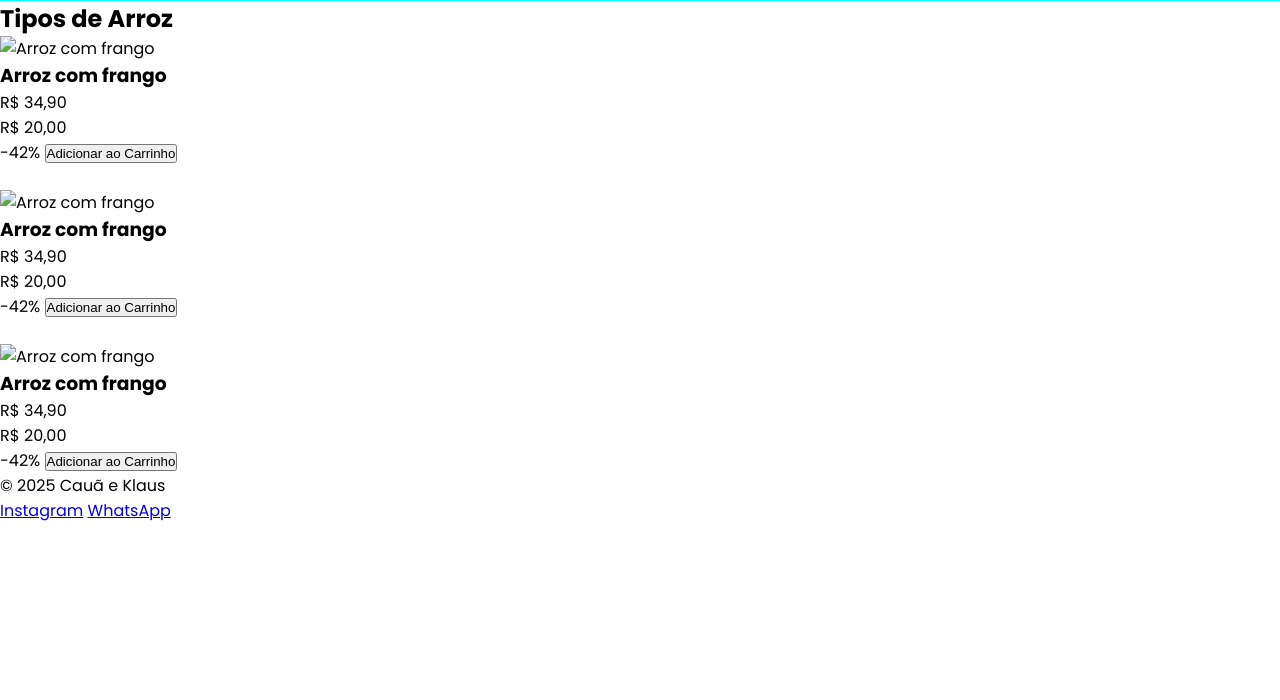
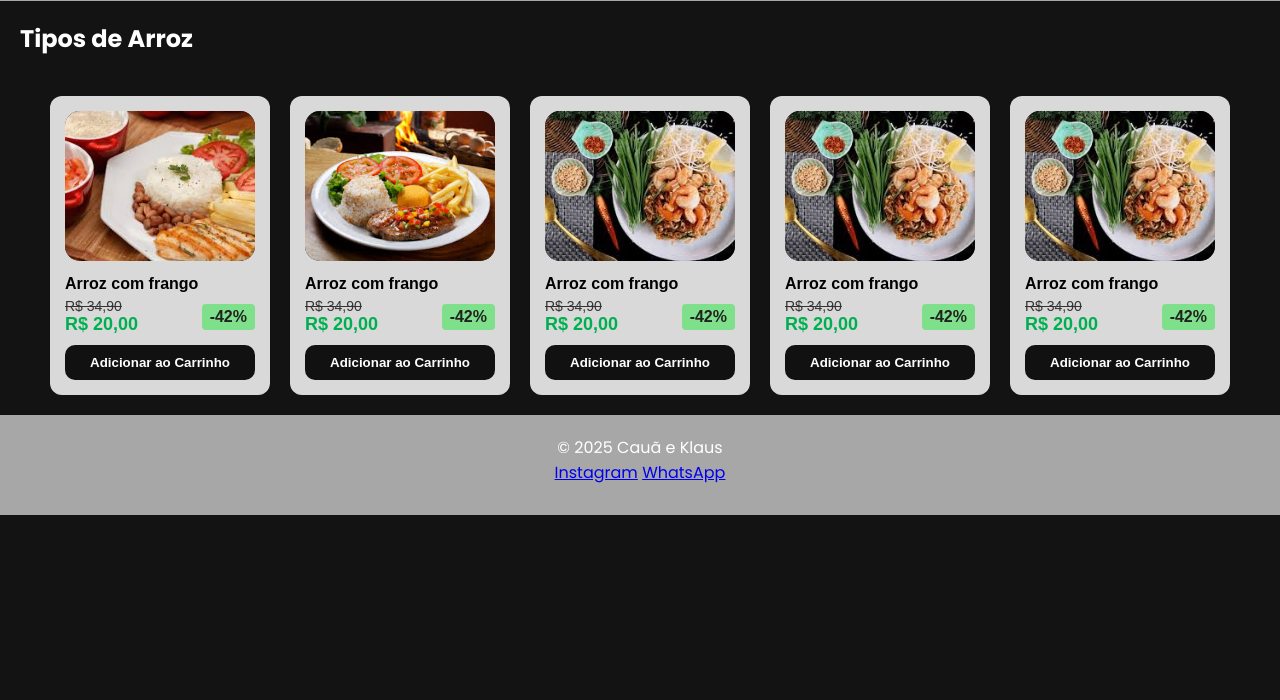
Before and after one commit to cauabrenno/MenuGo, a plain HTML site: page index.html in a window 1280 px wide. Shown: the part 100-800 px from the top of the page. Drawn offline with Linux system fonts and the light colour scheme.

Commit message:
Att CSS e Html

```diff
--- a/css/style.css
+++ b/css/style.css
@@ -2,6 +2,13 @@
 
 body{
     font-family: "Poppins", sans-serif;
+    background-color: rgb(19, 19, 19);
+  }
+
+h2 {
+  margin: 20px;
+  color: #fff;
+
 }
 
 * {
@@ -11,7 +18,7 @@ body{
 }
 
 header {
-  background-color: aqua;
+  background-color: #a7a7a7;
   display: flex;                 /* coloca tudo em linha */
   justify-content: space-between; /* espaço entre os itens */
   align-items: center;           /* centraliza na vertical */
@@ -39,7 +46,93 @@ header nav ul {
   gap: 10px;
 }
 
-header .carrinho button {
-  padding: 5px 10px;
+/* Container dos produtos */
+.produtos {
+  display: flex;
+  flex-direction: row; /* garante que fique em linha */
+  gap: 20px;          /* espaço entre os cards */
+  justify-content: center; /* centraliza na tela */
+  flex-wrap: wrap;    /* quebra linha se a tela for pequena */
+  padding: 20px;
+}
+
+/* Card do produto */
+.produto {
+  background: #d9d9d9; /* cinza claro */
+  border-radius: 12px;
+  padding: 15px;
+  width: 220px;
+  text-align: left;
+  font-family: Arial, sans-serif;
+  position: relative;
+}
+
+/* Imagem do produto */
+.produto img {
+  width: 100%;
+  height: 150px;
+  object-fit: cover;
+  border-radius: 15px;
+  background: #222; /* placeholder caso a img não carregue */
+}
+
+/* Nome do produto */
+.produto h3 {
+  font-size: 16px;
+  margin: 10px 0 5px 0;
+  font-weight: bold;
+}
+
+/* Preço antigo */
+.preco-antigo {
+  text-decoration: line-through;
+  color: #333;
+  margin: 0;
+  font-size: 14px;
+}
+
+/* Preço novo */
+.preco-novo {
+  color: #00b050; /* verde */
+  font-weight: bold;
+  margin: 0;
+  font-size: 18px;
+}
+
+/* Selo de desconto */
+.desconto {
+  background: #7fe08b;
+  color: #222;
+  padding: 4px 8px;
+  border-radius: 4px;
+  font-weight: bold;
+  position: absolute;
+  right: 15px;
+  bottom: 65px;
+}
+
+/* Botão */
+.produto button {
+  background: #111;
+  color: #fff;
+  border: none;
+  border-radius: 10px;
+  padding: 10px;
+  width: 100%;
+  font-weight: bold;
+  margin-top: 10px;
   cursor: pointer;
+  transition: 0.2s;
 }
+
+.produto button:hover {
+  background: #333;
+}
+
+.final{
+  color: #fff;
+  background-color: #a7a7a7;
+  height: 100px;
+  padding: 20px;
+  text-align: center;
+}
--- a/index.html
+++ b/index.html
@@ -50,59 +50,65 @@
 
     <main>
 
+<main>
   <section>
 
     <h2>Tipos de Arroz</h2>
 
     <div class="produtos">
+
       <article class="produto">
-                    <img src="arroz.png" alt="Arroz com frango">
+        <img src="imgs/prato1.jpg" alt="Arroz com frango">
         <h3>Arroz com frango</h3>
         <p class="preco-antigo">R$ 34,90</p>
         <p class="preco-novo">R$ 20,00</p>
         <span class="desconto">-42%</span>
         <button>Adicionar ao Carrinho</button>
       </article>
-            </div>
 
-        </section>
-
-        <br>
-
-        <section>
-
-            <div class="produtos">
       <article class="produto">
-                    <img src="arroz.png" alt="Arroz com frango">
+        <img src="imgs/prato2.jpg" alt="Arroz com frango">
         <h3>Arroz com frango</h3>
         <p class="preco-antigo">R$ 34,90</p>
         <p class="preco-novo">R$ 20,00</p>
         <span class="desconto">-42%</span>
         <button>Adicionar ao Carrinho</button>
       </article>
-            </div>
 
-        </section>
-
-                <br>
-
-        <section>
-
-            <div class="produtos">
       <article class="produto">
-                    <img src="arroz.png" alt="Arroz com frango">
+        <img src="imgs/rpato3.jpg" alt="Arroz com frango">
         <h3>Arroz com frango</h3>
         <p class="preco-antigo">R$ 34,90</p>
         <p class="preco-novo">R$ 20,00</p>
         <span class="desconto">-42%</span>
         <button>Adicionar ao Carrinho</button>
       </article>
+
+            <article class="produto">
+        <img src="imgs/rpato3.jpg" alt="Arroz com frango">
+        <h3>Arroz com frango</h3>
+        <p class="preco-antigo">R$ 34,90</p>
+        <p class="preco-novo">R$ 20,00</p>
+        <span class="desconto">-42%</span>
+        <button>Adicionar ao Carrinho</button>
+      </article>
+
+            <article class="produto">
+        <img src="imgs/rpato3.jpg" alt="Arroz com frango">
+        <h3>Arroz com frango</h3>
+        <p class="preco-antigo">R$ 34,90</p>
+        <p class="preco-novo">R$ 20,00</p>
+        <span class="desconto">-42%</span>
+        <button>Adicionar ao Carrinho</button>
+      </article>
+
     </div>
 
   </section>
+</main>
 
 
-        <footer>
+        <footer class="final">
 
             <footer>&copy; 2025 Cauã e Klaus</footer>
 
```
Also changed, not shown: imgs/prato1.jpg (added), imgs/prato2.jpg (added), imgs/rpato3.jpg (added). Lines whose indentation alone changed are shown as unchanged.
